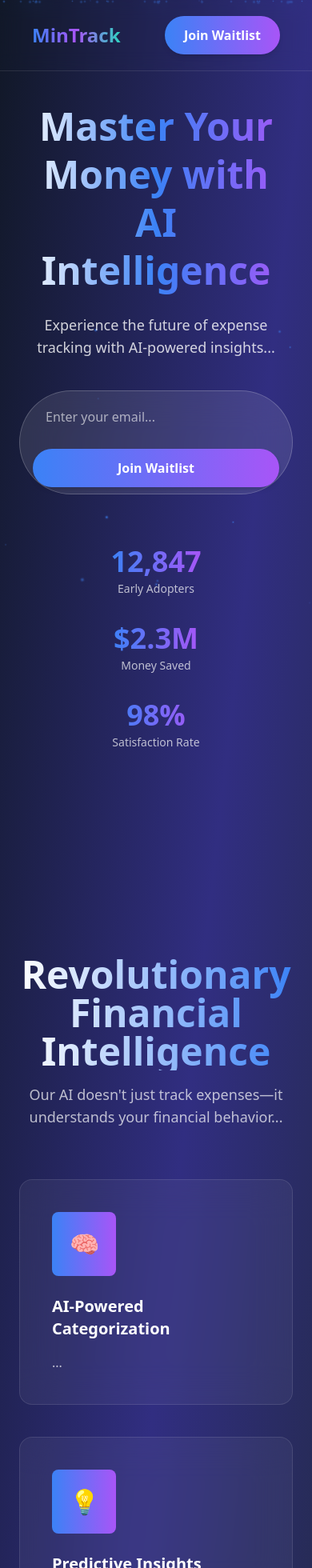
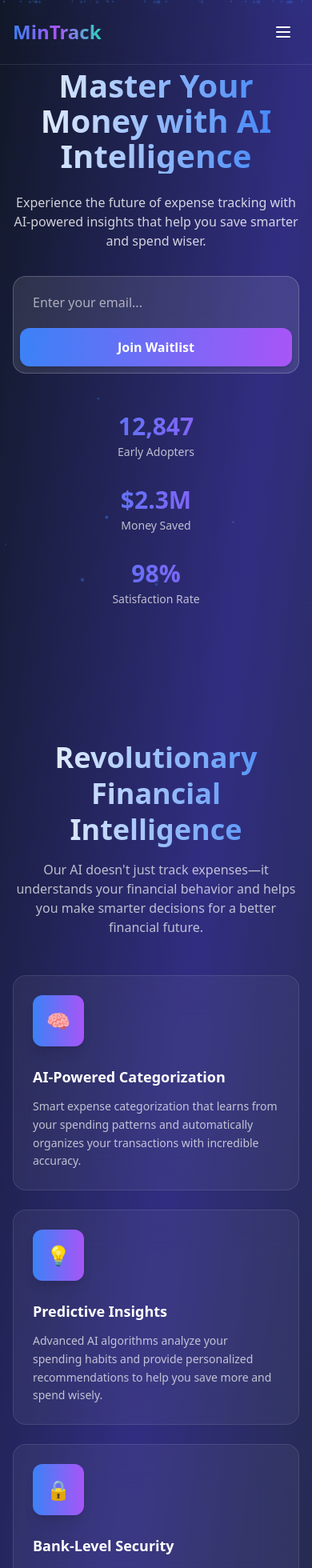
Before and after one commit to iyanuloluwa-Miracle/Mintrack, a Vue app: page / in a window 390 px wide. Shown: the top 1960 px of the page at 80% size. Built offline with nearby package versions, Linux system fonts and the light colour scheme.

Commit message:
fixes: Mobile responsiveness ui fix

```diff
--- a/src/components/FeatureCard.vue
+++ b/src/components/FeatureCard.vue
@@ -1,24 +1,73 @@
 <template>
-  <div ref="card" class="bg-white/5 backdrop-blur-xl border border-white/10 rounded-2xl p-10 hover:-translate-y-2 transition shadow-none hover:shadow-lg relative overflow-hidden">
-    <div class="before:content-[''] before:absolute before:top-0 before:left-0 before:right-0 before:h-1 before:bg-gradient-to-r from-blue-500 to-purple-500 before:scale-x-0 before:transition before:duration-300 hover:before:scale-x-100"></div>
-    <div class="w-20 h-20 flex items-center justify-center rounded-lg bg-gradient-to-r from-blue-500 to-purple-500 text-3xl mb-6">{{ icon }}</div>
-    <h3 class="text-xl font-bold mb-4">{{ title }}</h3>
-    <p class="text-white/70">{{ desc }}</p>
+  <div
+    class="group bg-white/5 backdrop-blur-xl border border-white/10 rounded-2xl p-6 sm:p-8 transition-all duration-300 hover:bg-white/10 relative overflow-hidden"
+    :class="{ 'hover:scale-[1.02] hover:shadow-2xl': !isMobile }"
+  >
+    <!-- Gradient border effect -->
+    <div class="absolute inset-0 bg-gradient-to-r from-blue-500 to-purple-500 opacity-0 group-hover:opacity-10 transition-opacity duration-300"></div>
+
+    <!-- Top gradient line -->
+    <div class="absolute top-0 left-0 right-0 h-[2px] bg-gradient-to-r from-blue-500 to-purple-500 transform origin-left scale-x-0 group-hover:scale-x-100 transition-transform duration-500"></div>
+
+    <!-- Icon container -->
+    <div class="w-16 h-16 sm:w-20 sm:h-20 flex items-center justify-center rounded-xl bg-gradient-to-r from-blue-500 to-purple-500 text-2xl sm:text-3xl mb-6 transform group-hover:rotate-6 transition-transform duration-300 shadow-lg">
+      {{ icon }}
+    </div>
+
+    <!-- Content -->
+    <h3 class="text-lg sm:text-xl font-bold mb-3 text-white group-hover:text-blue-400 transition-colors duration-300">
+      {{ title }}
+    </h3>
+    <p class="text-sm sm:text-base text-white/70 group-hover:text-white/80 transition-colors duration-300 leading-relaxed">
+      {{ desc }}
+    </p>
   </div>
 </template>
 
 <script setup>
 import { ref, onMounted } from 'vue';
-import { gsap } from 'gsap';
 
 const props = defineProps({
-  icon: String,
-  title: String,
-  desc: String,
+  icon: {
+    type: String,
+    required: true
+  },
+  title: {
+    type: String,
+    required: true
+  },
+  desc: {
+    type: String,
+    required: true
+  }
 });
 
-const card = ref(null);
+const isMobile = ref(false);
+
 onMounted(() => {
-  gsap.from(card.value, { opacity: 0, y: 30, duration: 0.8, ease: 'power3.out', scrollTrigger: card.value });
+  const checkMobile = () => {
+    isMobile.value = window.innerWidth < 640;
+  };
+
+  checkMobile();
+  window.addEventListener('resize', checkMobile);
+
+  return () => {
+    window.removeEventListener('resize', checkMobile);
+  };
 });
 </script>
+
+<style scoped>
+@media (hover: hover) {
+  .group:hover {
+    transform: translateY(-4px);
+  }
+}
+
+@media (hover: none) {
+  .group:active {
+    transform: scale(0.98);
+  }
+}
+</style>
--- a/src/components/FeatureSection.vue
+++ b/src/components/FeatureSection.vue
@@ -1,19 +1,83 @@
 <template>
-  <section id="features" class="py-32 px-6 max-w-6xl mx-auto relative z-10">
-    <h2 class="text-center text-5xl font-extrabold bg-gradient-to-r from-white to-blue-500 bg-clip-text text-transparent">
-      Revolutionary Financial Intelligence
-    </h2>
-    <p class="mt-4 text-center text-lg text-white/70 max-w-2xl mx-auto">
-      Our AI doesn't just track expenses—it understands your financial behavior...
-    </p>
-    <div class="mt-16 grid gap-10 grid-cols-1 md:grid-cols-3">
-      <FeatureCard icon="🧠" title="AI-Powered Categorization" desc="..."/>
-      <FeatureCard icon="💡" title="Predictive Insights" desc="..."/>
-      <FeatureCard icon="🔒" title="Bank-Level Security" desc="..."/>
+  <section id="features" class="py-20 sm:py-32 px-4 sm:px-6 lg:px-8 max-w-6xl mx-auto relative z-10">
+    <div class="text-center">
+      <h2 class="text-4xl sm:text-5xl font-extrabold bg-gradient-to-r from-white to-blue-500 bg-clip-text text-transparent leading-tight">
+        Revolutionary Financial Intelligence
+      </h2>
+      <p class="mt-4 text-base sm:text-lg text-white/70 max-w-2xl mx-auto">
+        Our AI doesn't just track expenses—it understands your financial behavior and helps you make smarter decisions for a better financial future.
+      </p>
+    </div>
+
+    <div class="mt-12 sm:mt-16 grid gap-6 sm:gap-8 lg:gap-10 grid-cols-1 md:grid-cols-2 lg:grid-cols-3">
+      <FeatureCard
+        v-for="feature in features"
+        :key="feature.title"
+        v-bind="feature"
+        class="feature-card"
+      />
     </div>
   </section>
 </template>
 
 <script setup>
+import { ref } from 'vue';
 import FeatureCard from './FeatureCard.vue';
+
+const features = [
+  {
+    icon: "🧠",
+    title: "AI-Powered Categorization",
+    desc: "Smart expense categorization that learns from your spending patterns and automatically organizes your transactions with incredible accuracy."
+  },
+  {
+    icon: "💡",
+    title: "Predictive Insights",
+    desc: "Advanced AI algorithms analyze your spending habits and provide personalized recommendations to help you save more and spend wisely."
+  },
+  {
+    icon: "🔒",
+    title: "Bank-Level Security",
+    desc: "Your financial data is protected with enterprise-grade encryption and security measures, ensuring complete privacy and peace of mind."
+  }
+];
 </script>
+
+<style scoped>
+.feature-card {
+  opacity: 0;
+  transform: translateY(20px);
+  animation: fadeInUp 0.6s ease forwards;
+}
+
+.feature-card:nth-child(2) {
+  animation-delay: 0.2s;
+}
+
+.feature-card:nth-child(3) {
+  animation-delay: 0.4s;
+}
+
+@keyframes fadeInUp {
+  from {
+    opacity: 0;
+    transform: translateY(20px);
+  }
+  to {
+    opacity: 1;
+    transform: translateY(0);
+  }
+}
+
+@media (max-width: 768px) {
+  .feature-card {
+    animation-delay: 0.1s;
+  }
+  .feature-card:nth-child(2) {
+    animation-delay: 0.2s;
+  }
+  .feature-card:nth-child(3) {
+    animation-delay: 0.3s;
+  }
+}
+</style>
--- a/src/components/HeroSection.vue
+++ b/src/components/HeroSection.vue
@@ -1,23 +1,38 @@
 <template>
-  <section id="hero" class="relative z-10 flex flex-col items-center justify-center text-center min-h-screen px-6 py-32">
-    <h1 class="font-black text-[clamp(3rem,6vw,5rem)] bg-gradient-to-r from-white via-blue-500 to-purple-500 bg-clip-text text-transparent leading-tight">
+  <section id="hero" class="relative z-10 flex flex-col items-center justify-center text-center min-h-screen px-4 sm:px-6 lg:px-8 py-20 sm:py-32">
+    <div class="max-w-4xl mx-auto">
+      <h1 class="font-black text-[clamp(2.5rem,5vw,5rem)] bg-gradient-to-r from-white via-blue-500 to-purple-500 bg-clip-text text-transparent leading-[1.1] sm:leading-tight">
         Master Your Money with AI Intelligence
       </h1>
-    <p class="mt-6 text-lg text-white/80 max-w-xl">
-      Experience the future of expense tracking with AI‑powered insights...
+      <p class="mt-6 text-base sm:text-lg text-white/80 max-w-xl mx-auto">
+        Experience the future of expense tracking with AI‑powered insights that help you save smarter and spend wiser.
       </p>
-    <form @submit.prevent="onSubmit" ref="formRef" class="mt-10 flex flex-col md:flex-row bg-white/10 backdrop-blur-xl rounded-full border border-white/20 px-4 py-2 gap-4 max-w-lg w-full">
-      <input v-model="email" type="email" placeholder="Enter your email..." required class="flex-1 bg-transparent outline-none px-4 py-3 text-white placeholder-white/60" />
-      <button type="submit" :disabled="loading" class="px-8 py-3 rounded-full font-semibold text-white bg-gradient-to-r transition shadow-md hover:shadow-lg transform hover:-translate-y-0.5" :class="loading ? 'from-green-500 to-teal-500' : 'from-blue-500 to-purple-500'">
+
+      <form @submit.prevent="onSubmit" ref="formRef" class="mt-8 sm:mt-10 flex flex-col sm:flex-row mx-auto bg-white/10 backdrop-blur-xl rounded-2xl sm:rounded-full border border-white/20 p-2 gap-2 sm:gap-4 max-w-lg w-full">
+        <input
+          v-model="email"
+          type="email"
+          placeholder="Enter your email..."
+          required
+          class="flex-1 bg-transparent outline-none px-4 py-3 rounded-xl sm:rounded-full text-white placeholder-white/60 focus:ring-2 focus:ring-blue-500/50 transition-all duration-300" />
+        <button
+          type="submit"
+          :disabled="loading"
+          class="px-6 py-3 rounded-xl sm:rounded-full font-semibold text-white bg-gradient-to-r transition-all duration-300 shadow-md hover:shadow-lg transform hover:-translate-y-0.5 disabled:opacity-75 disabled:hover:transform-none"
+          :class="loading ? 'from-green-500 to-teal-500' : 'from-blue-500 to-purple-500'">
           {{ loading ? "Joining..." : "Join Waitlist" }}
         </button>
       </form>
-    <div class="mt-16 flex flex-col sm:flex-row sm:space-x-16 space-y-8 sm:space-y-0">
-      <div v-for="stat in stats" :key="stat.label" class="text-center">
-        <div class="text-4xl font-extrabold bg-gradient-to-r from-blue-500 to-purple-500 bg-clip-text text-transparent">
+
+      <div class="mt-12 sm:mt-16 grid grid-cols-1 sm:grid-cols-3 gap-8 sm:gap-16 max-w-3xl mx-auto px-4">
+        <div v-for="stat in stats"
+             :key="stat.label"
+             class="text-center transform hover:scale-105 transition-transform duration-300">
+          <div class="text-3xl sm:text-4xl font-extrabold bg-gradient-to-r from-blue-500 to-purple-500 bg-clip-text text-transparent">
             {{ stat.value }}
           </div>
-        <div class="mt-1 text-sm text-white/70">{{ stat.label }}</div>
+          <div class="mt-1 text-sm sm:text-base text-white/70">{{ stat.label }}</div>
+        </div>
       </div>
     </div>
   </section>
@@ -25,19 +40,53 @@
 
 <script setup>
 import { ref } from 'vue';
+
 const email = ref('');
 const loading = ref(false);
+const formRef = ref(null);
+
 const stats = [
   { label: 'Early Adopters', value: '12,847' },
   { label: 'Money Saved', value: '$2.3M' },
   { label: 'Satisfaction Rate', value: '98%' }
 ];
 
-const onSubmit = () => {
+const onSubmit = async () => {
+  if (!formRef.value.checkValidity()) return;
+
   loading.value = true;
-  setTimeout(() => {
+  try {
+    // Simulate API call
+    await new Promise(resolve => setTimeout(resolve, 1500));
+    email.value = '';
+    // Show success message or trigger a notification here
+  } catch (error) {
+    // Handle error here
+  } finally {
     loading.value = false;
-    email.value = '';
-  }, 3000);
+  }
 };
 </script>
+
+<style scoped>
+input:-webkit-autofill,
+input:-webkit-autofill:hover,
+input:-webkit-autofill:focus {
+  -webkit-text-fill-color: white;
+  -webkit-box-shadow: 0 0 0px 1000px transparent inset;
+  transition: background-color 5000s ease-in-out 0s;
+}
+
+@media (max-width: 640px) {
+  .from-white.via-blue-500.to-purple-500 {
+    background-size: 200% auto;
+    animation: shine 3s linear infinite;
+  }
+}
+
+@keyframes shine {
+  to {
+    background-position: 200% center;
+  }
+}
+</style>
--- a/src/components/NavBar.vue
+++ b/src/components/NavBar.vue
@@ -1,32 +1,89 @@
 <template>
-  <nav :class="scrolled ? 'bg-opacity-95' : 'bg-opacity-80'" class="fixed w-full py-5 backdrop-blur-md border-b border-white/10 z-50 transition ease">
-    <div class="max-w-6xl mx-auto flex justify-between items-center px-10">
+  <nav :class="scrolled ? 'bg-opacity-95' : 'bg-opacity-80'" class="fixed w-full py-5 backdrop-blur-md border-b border-white/10 z-50 transition-all duration-300 ease-in-out">
+    <div class="max-w-6xl mx-auto flex justify-between items-center px-4 sm:px-6 lg:px-10">
       <div class="font-extrabold text-2xl bg-gradient-to-r from-blue-500 via-purple-500 to-teal-400 bg-clip-text text-transparent">
         MinTrack
       </div>
+
+      <!-- Desktop Navigation -->
       <ul class="hidden md:flex space-x-10">
         <li v-for="link in links" :key="link.href">
-          <a :href="link.href" class="font-medium text-white/80 hover:text-blue-500 transform hover:-translate-y-0.5 transition">{{ link.text }}</a>
+          <a :href="link.href" class="font-medium text-white/80 hover:text-blue-500 transform hover:-translate-y-0.5 transition-all duration-300">{{ link.text }}</a>
         </li>
       </ul>
-      <a href="#waitlist" class="px-6 py-3 rounded-full font-semibold bg-gradient-to-r from-blue-500 to-purple-500 shadow-md hover:shadow-lg transform hover:-translate-y-0.5 transition text-white">
+
+      <!-- Mobile Menu Button -->
+      <button @click="isMenuOpen = !isMenuOpen" class="md:hidden p-2 rounded-lg hover:bg-white/10 transition-colors duration-300">
+        <svg xmlns="http://www.w3.org/2000/svg" class="h-6 w-6 text-white" fill="none" viewBox="0 0 24 24" stroke="currentColor">
+          <path v-if="!isMenuOpen" stroke-linecap="round" stroke-linejoin="round" stroke-width="2" d="M4 6h16M4 12h16M4 18h16"/>
+          <path v-else stroke-linecap="round" stroke-linejoin="round" stroke-width="2" d="M6 18L18 6M6 6l12 12"/>
+        </svg>
+      </button>
+
+      <a href="#waitlist" class="hidden md:block px-6 py-3 rounded-full font-semibold bg-gradient-to-r from-blue-500 to-purple-500 shadow-md hover:shadow-lg transform hover:-translate-y-0.5 transition-all duration-300 text-white">
         Join Waitlist
       </a>
+    </div>
+
+    <!-- Mobile Menu -->
+    <div v-show="isMenuOpen" class="md:hidden absolute top-full left-0 w-full bg-gray-900/95 backdrop-blur-lg border-b border-white/10">
+      <div class="px-4 py-4 space-y-4">
+        <a v-for="link in links"
+           :key="link.href"
+           :href="link.href"
+           class="block py-2 text-white/80 hover:text-blue-500 transition-colors duration-300"
+           @click="isMenuOpen = false">
+          {{ link.text }}
+        </a>
+        <a href="#waitlist"
+           @click="isMenuOpen = false"
+           class="block w-full text-center px-6 py-3 rounded-full font-semibold bg-gradient-to-r from-blue-500 to-purple-500 shadow-md hover:shadow-lg transition-all duration-300 text-white">
+          Join Waitlist
+        </a>
+      </div>
     </div>
   </nav>
 </template>
 
 <script setup>
 import { ref, onMounted, onUnmounted } from 'vue';
+
 const links = [
   { href: '#product', text: 'Product' },
   { href: '#pricing', text: 'Pricing' },
   { href: '#resources', text: 'Resources' }
 ];
+
 const scrolled = ref(false);
+const isMenuOpen = ref(false);
 
-const handleScroll = () => scrolled.value = window.scrollY > 100;
+const handleScroll = () => {
+  scrolled.value = window.scrollY > 100;
+  if (scrolled.value) isMenuOpen.value = false;
+};
 
-onMounted(() => window.addEventListener('scroll', handleScroll));
-onUnmounted(() => window.removeEventListener('scroll', handleScroll));
+onMounted(() => {
+  window.addEventListener('scroll', handleScroll);
+  window.addEventListener('resize', () => {
+    if (window.innerWidth >= 768) isMenuOpen.value = false;
+  });
+});
+
+onUnmounted(() => {
+  window.removeEventListener('scroll', handleScroll);
+  window.removeEventListener('resize', () => {});
+});
 </script>
+
+<style scoped>
+.mobile-menu-enter-active,
+.mobile-menu-leave-active {
+  transition: opacity 0.3s ease, transform 0.3s ease;
+}
+
+.mobile-menu-enter-from,
+.mobile-menu-leave-to {
+  opacity: 0;
+  transform: translateY(-10px);
+}
+</style>
```
Lines whose indentation alone changed are shown as unchanged.
